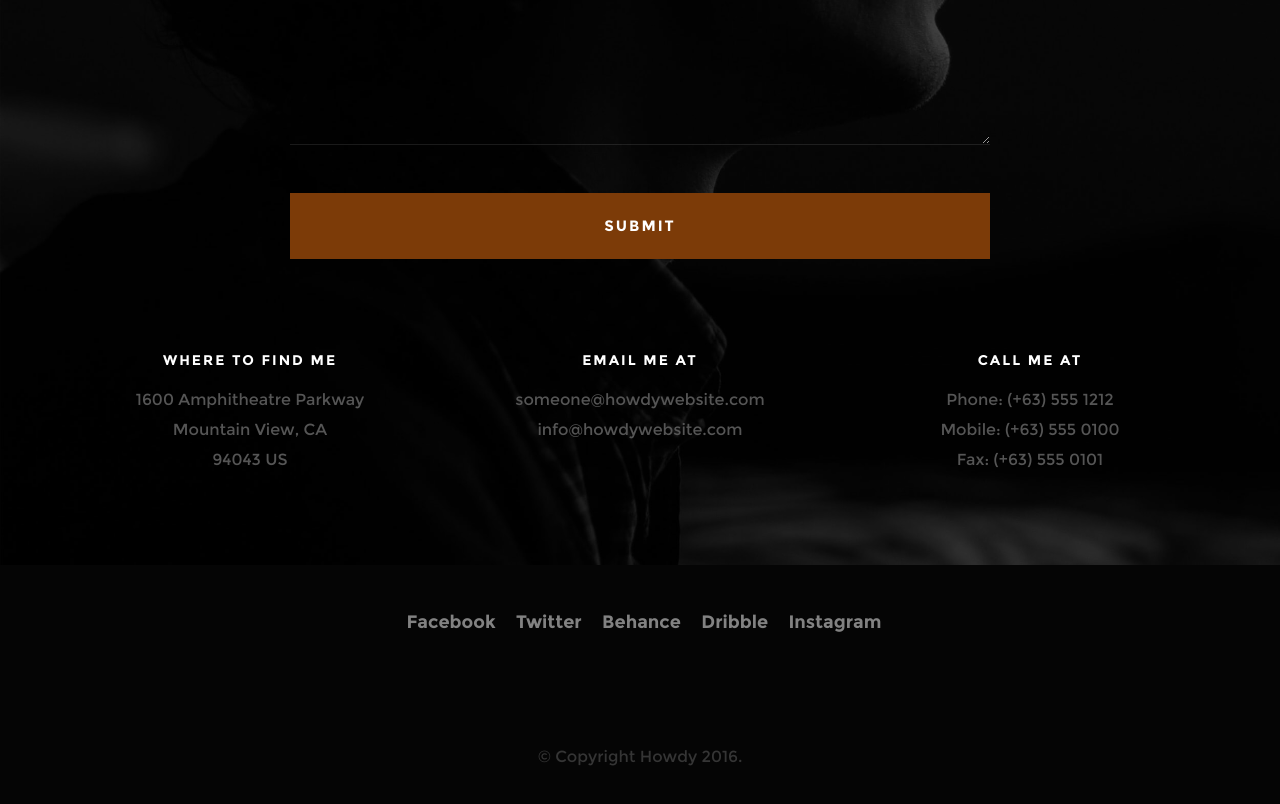
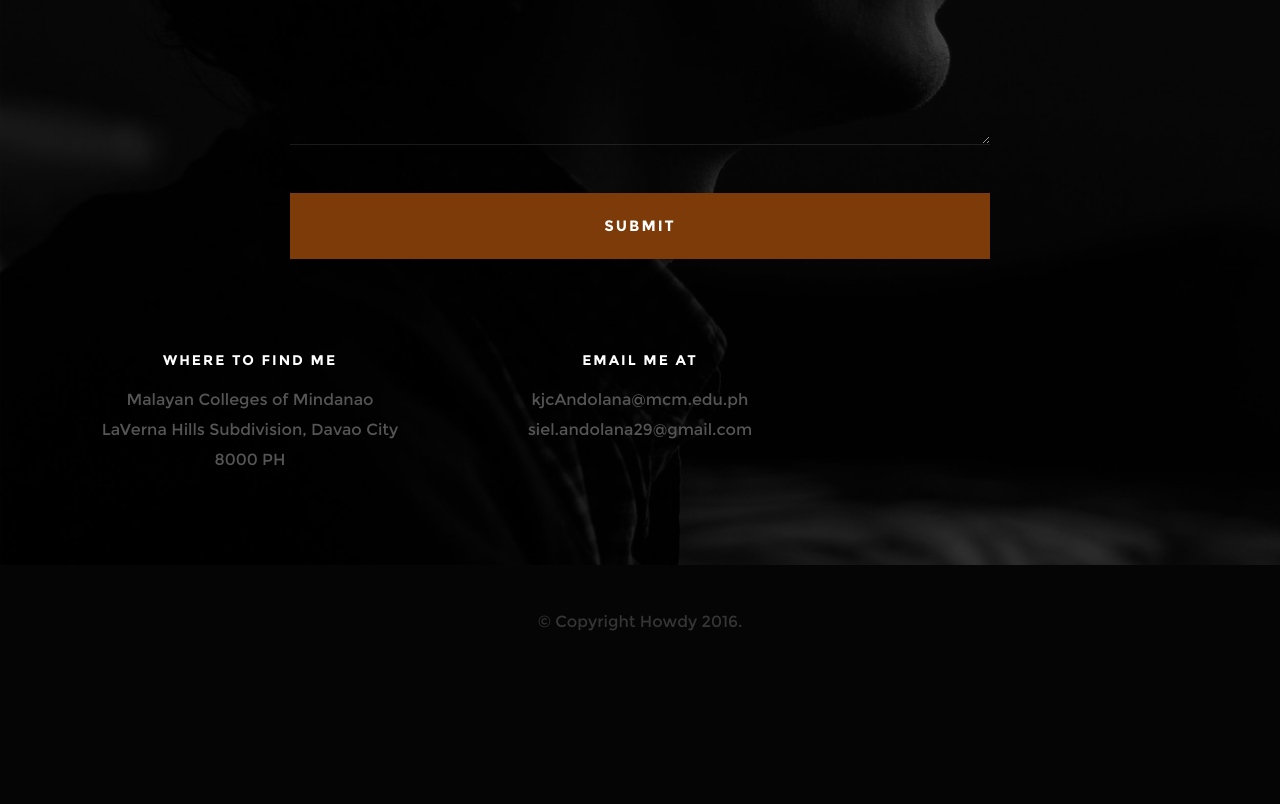
Before and after one commit to Kieleo/andolana_TLE10, a plain HTML site: page index.html in a window 1280 px wide. Shown: the part 4307-5111 px from the top of the page. After the commit the page ends 4986 px from the top, so only its background shows below. Drawn offline with Linux system fonts and the light colour scheme; files whose address does not match are found by name.

Commit message:
Change contact details

```diff
--- a/index.html
+++ b/index.html
@@ -416,9 +416,9 @@
    			<h5 class="animate-this">Where to find me</h5>
 
    			<p class="animate-this">
-            1600 Amphitheatre Parkway<br>
-            Mountain View, CA<br>
-            94043 US
+            Malayan Colleges of Mindanao<br>
+            LaVerna Hills Subdivision, Davao City<br>
+            8000 PH
             </p>
    		</div> <!-- end col-four -->
 
@@ -426,20 +426,11 @@
    			<h5 class="animate-this">Email Me At</h5>
 
    			<p class="animate-this">
-   				someone@howdywebsite.com<br>
-			   	info@howdywebsite.com
+   				kjcAndolana@mcm.edu.ph<br>
+			   	siel.andolana29@gmail.com
 			   </p>
    		</div> <!-- end col-four -->
 
-   		<div class="col-four tab-full">
-   			<h5 class="animate-this">Call Me At</h5>
-
-   			<p class="animate-this">
-   				Phone: (+63) 555 1212<br>
-			   	Mobile: (+63) 555 0100<br>
-			     	Fax: (+63) 555 0101
-			   </p>
-   		</div> <!-- end col-four -->
 
    	</div> <!-- end row contact-info -->
 
@@ -451,15 +442,6 @@
 	<footer>
      	<div class="row">
 
-     		<div class="col-twelve tab-full social">
-     			<ul class="footer-social">
-			      <li><a href="#">Facebook</a></li>
-			      <li><a href="#">Twitter</a></li>
-			      <li><a href="#">Behance</a></li>
-			      <li><a href="#">Dribble</a></li>
-			      <li><a href="#">Instagram</a></li>
-			   </ul>
-	      </div>
 
       	<div class="col-twelve tab-full">
 	      	<div class="copyright">
```
